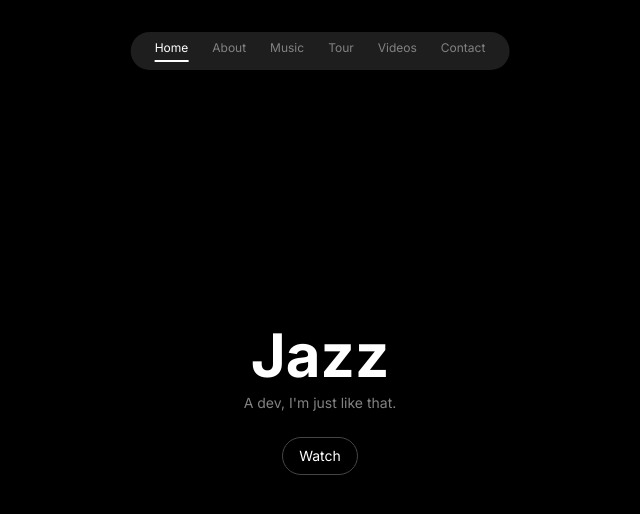
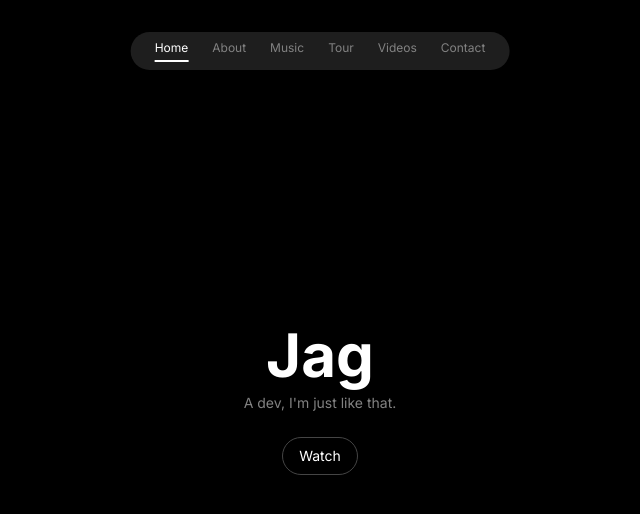
Before and after one commit to asdhashdh/testing-alr, a Next.js app: page / in a window 1280 px wide. Shown: the top 514 px of the page, without its empty margins (320-960 px from the left). Built offline with nearby package versions, Linux system fonts and the light colour scheme.

Commit message:
Update jazz-hero.tsx

```diff
--- a/components/jazz-hero.tsx
+++ b/components/jazz-hero.tsx
@@ -57,7 +57,7 @@ export function JazzHero({ activeLink }: JazzHeroProps) {
             stiffness: 200,
           }}
         >
-          Jazz
+          Jag
         </motion.h1>
         <motion.p
           className="text-[#828282] mb-6 text-sm"
```
